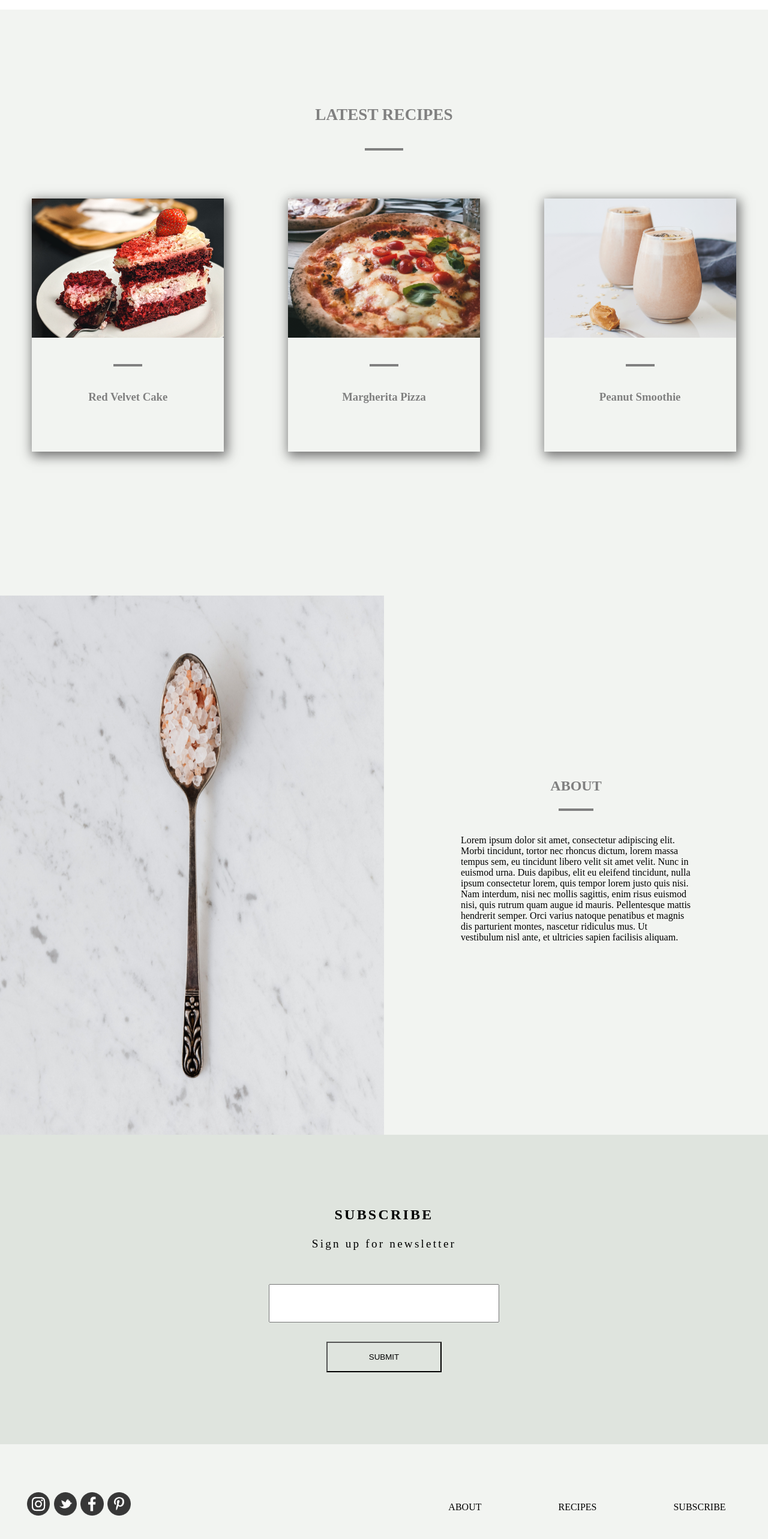
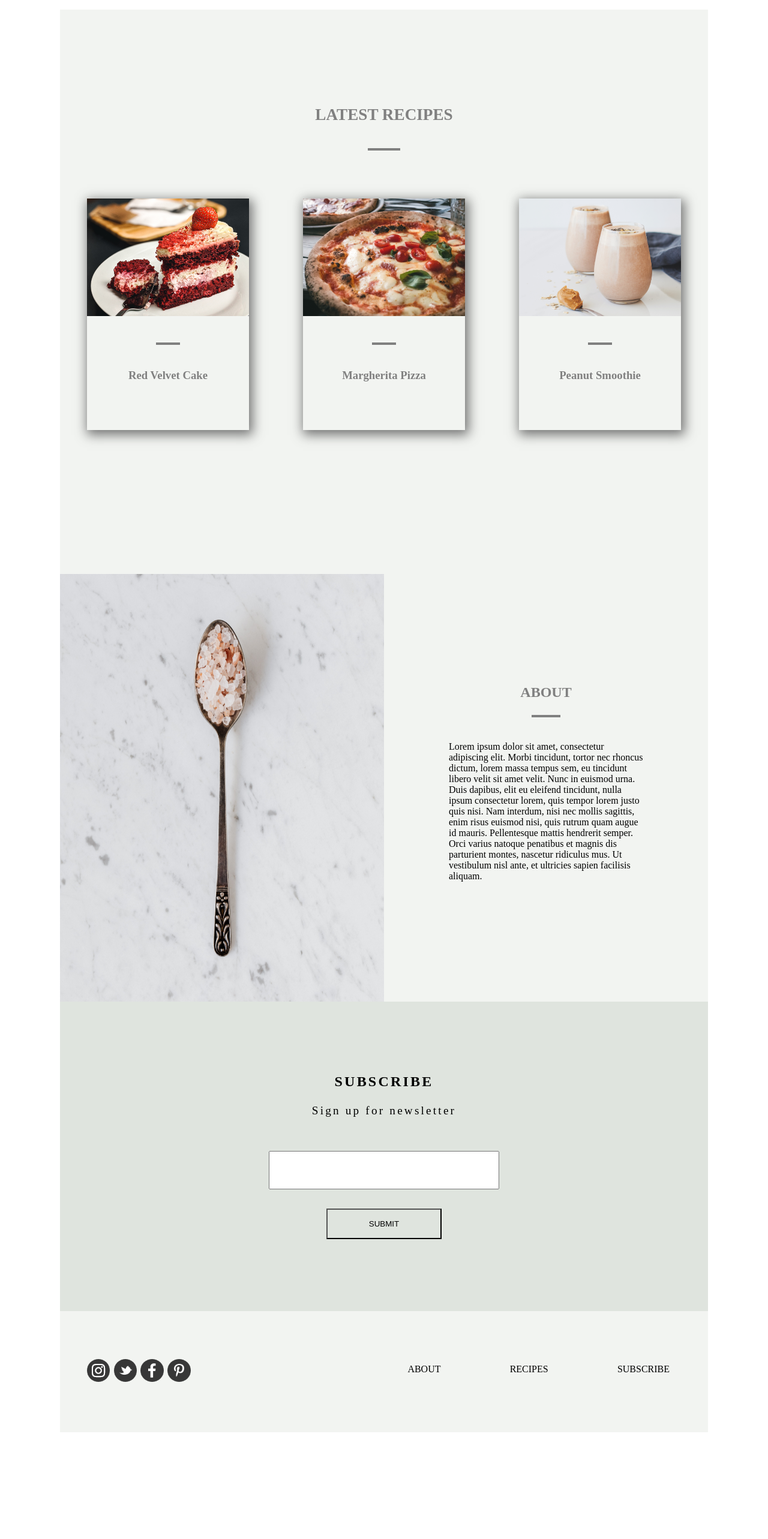
Before and after one commit to paulafeltrin/Pair_Programing, a React (Create React App) app: page / in a window 1280 px wide. Shown: the part 784-3350 px from the top of the page at 60% size. After the commit the page ends 3172 px from the top, so only its background shows below. Built offline with nearby package versions, Linux system fonts and the light colour scheme.

Commit message:
responsivo

```diff
--- a/src/Components/Footer/style.js
+++ b/src/Components/Footer/style.js
@@ -11,6 +11,17 @@ export const Container= styled.section`
         margin: 0 0 0 0.5vw;
         cursor: pointer;
     }
+    @media(max-width: 500px){
+        display: flex;
+        flex-direction: column-reverse;
+        text-align: center;
+
+        img{
+            width: 10vw;
+            padding: 5vh 0;
+            cursor: pointer;
+        }
+    }
 `
 export const List = styled.ul`
     display: flex;
@@ -18,7 +29,7 @@ export const List = styled.ul`
     list-style: none;
 
     li{
-        padding: 1rem 2rem;
+        padding: 1vh 2vw;
         font-weight: 400;
         cursor: pointer;
     }
@@ -27,4 +38,14 @@ export const List = styled.ul`
     li:focus{
         outline: 5px solid #373737;
     }
+
+    @media(max-width: 900px){
+        li{
+            padding: 0.7vh 1.7vw;
+        }
+    }
+    @media(max-width: 500px){
+        display: flex;
+        flex-direction: column;
+    }
 `;
--- a/src/Components/Header/style.js
+++ b/src/Components/Header/style.js
@@ -47,4 +47,7 @@ export const List = styled.ul`
     li:focus{
         outline: 5px solid #373737;
     }
+    @media(max-width: 500px) {
+        display: none;
+    }
 `;
--- a/src/Components/Main/index.jsx
+++ b/src/Components/Main/index.jsx
@@ -38,7 +38,6 @@ export default function Main(){
                         <S.Linha></S.Linha>
                         <p>Lorem ipsum dolor sit amet, consectetur adipiscing elit. Morbi tincidunt, tortor nec rhoncus dictum, lorem massa tempus sem, eu tincidunt libero velit sit amet velit. Nunc in euismod urna. Duis dapibus, elit eu eleifend tincidunt, nulla ipsum consectetur lorem, quis tempor lorem justo quis nisi. Nam interdum, nisi nec mollis sagittis, enim risus euismod nisi, quis rutrum quam augue id mauris. Pellentesque mattis hendrerit semper. Orci varius natoque penatibus et magnis dis parturient montes, nascetur ridiculus mus. Ut vestibulum nisl ante, et ultricies sapien facilisis aliquam.</p>
                     </S.Text>
-
                 </S.About>
                 <S.Form>
                     <h4>SUBSCRIBE</h4>
--- a/src/Components/Main/style.js
+++ b/src/Components/Main/style.js
@@ -9,21 +9,38 @@ export const Title = styled.div`
     h2{
         text-align: center;
         font-size: 1.7rem;
-        font-family: 'Times New Roman', Times, serif;
         color: gray;
         text-transform: uppercase;
         padding: 5vh 0;
+    }
+    @media(max-width: 500px){
+        padding: 3vh 0;
+
+        h2{
+            color: black;
+        }
     }
 `
 export const RowTitle = styled.div`
     border: 2px solid gray;
     width: 5%;
     margin: 0 auto;
+
+    @media(max-width: 500px){
+        border: 2px solid black;
+        width: 20%;
+    }
 `
 export const Menu = styled.div`
     display: flex;
     justify-content: space-around;
     padding-bottom: 30vh;
+
+    @media(max-width: 500px){
+        display: block;
+        width: 100%;
+        padding-bottom: 2vh;
+    }
 `
 export const Card = styled.div`
     width: 25%;
@@ -39,11 +56,20 @@ export const Card = styled.div`
         color: gray;
         padding: 5vh 0 10vh 0;
     }
+    @media(max-width: 500px){
+        width: 90%;
+        margin: 2.5vh auto;
+    }
 `
 export const Linha = styled.div`
     border: 2px solid gray;
     width: 15%;
     margin: 0 auto;
+
+    @media(max-width: 500px){
+        border: 2px solid black;
+        width: 20%;
+    }
 `
 export const About = styled.section`
     display: flex;
@@ -51,11 +77,19 @@ export const About = styled.section`
     img{
         width: 50%;
     }
+    @media(max-width: 500px){
+        display: block;
+        text-align: center;
+
+        img{
+            width: 80vw;
+        }
+    }
 `
 export const Text = styled.section`
     width: 30%;
     height: 45%;
-    margin: 35vh auto;
+    margin: 20vh auto;
 
     h4{
         text-transform: uppercase;
@@ -67,6 +101,18 @@ export const Text = styled.section`
     }
     p{
         padding: 5vh 0;
+    }
+    @media(max-width: 500px){
+        margin: 5vh auto;
+        width: 70%;
+
+        h4{
+            font-size: 3rem;
+            color: black;
+        }
+        p{
+            padding: 3vh 0;
+        }
     }
 `
 export const Form = styled.form`
@@ -91,6 +137,8 @@ export const Form = styled.form`
         height: 8vh;
         width: 30vw;
         margin: 4vh auto;
+        text-align: center;
+        font-size: 2rem;
     }
     button{
         background-color: #DFE4DE;
@@ -100,4 +148,13 @@ export const Form = styled.form`
         width: 15vw;
         cursor: pointer;
     }
+
+    @media(max-width: 500px){
+        input{
+            width: 80vw;
+        }
+        button{
+            width: 80vw;
+        }
+    }
 `
--- a/src/Global/GlobalStyle.js
+++ b/src/Global/GlobalStyle.js
@@ -7,7 +7,12 @@ export const GlobalStyle = createGlobalStyle`
   padding:0;
   box-sizing:border-box;
 }
-
+body{
+  margin: 0 auto;
+  max-width: 1080px;
+  width: 100%;
+  align-items: center;
+}
 :root{
     --ff-one: 'Montserrat', sans-serif;
 }
```
